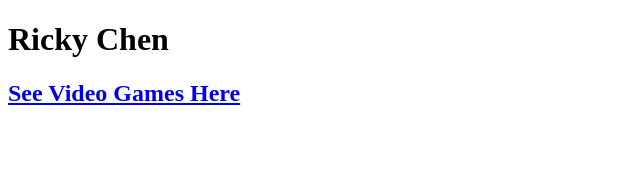
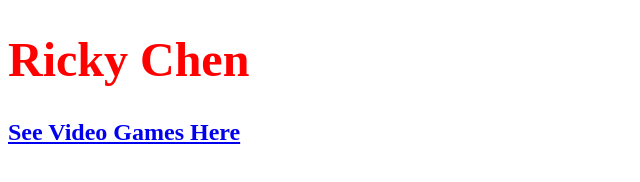
Before and after one commit to OminousHydra/Portfolio, a plain HTML site: page index.html in a window 1280 px wide. Shown: the whole page, without its empty margins (0-640 px from the left). Drawn offline with Linux system fonts and the light colour scheme.

```diff
--- a/index.html
+++ b/index.html
@@ -4,7 +4,7 @@
         <title>My First Web page</title>
     </head>
     <body>
-        <h1>Ricky Chen</h1>
+        <h1 style="color:red; font-size: 48px">Ricky Chen</h1>
         <h2><a href="videogames.html">See Video Games Here</a></h2>
     </body>
 </html>
```
